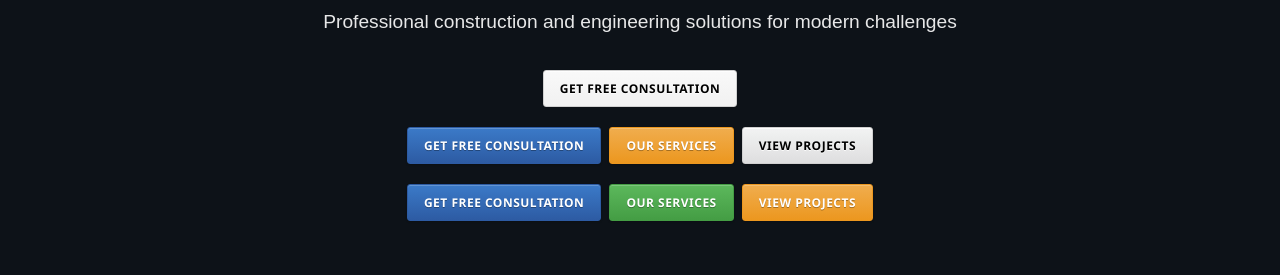
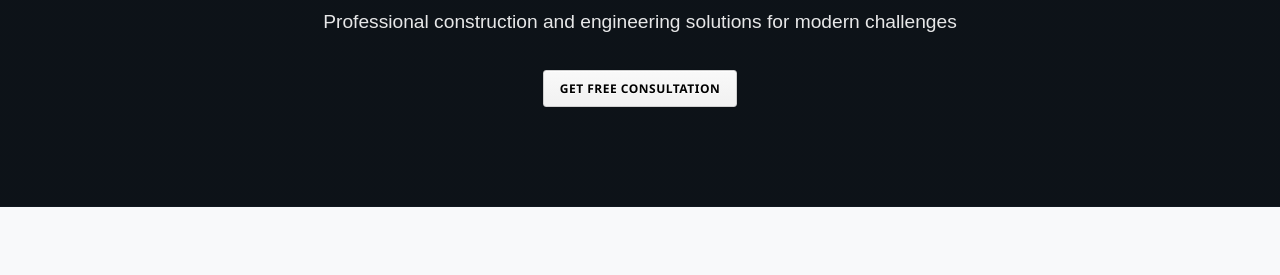
Before and after one commit to HubGitAi/my-portfolio, a plain HTML site: page index.html in a window 1280 px wide. Shown: the part 316-591 px from the top of the page. Drawn offline with Linux system fonts and the light colour scheme.

Commit message:
Update index.html

```diff
--- a/index.html
+++ b/index.html
@@ -33,16 +33,6 @@
             <p>Professional construction and engineering solutions for modern challenges</p>
             <a href="#contact" class="btn">Get Free Consultation</a>
         </div>
-        <div class="button-group">
-    <a href="#contact" class="btn btn-primary">Get Free Consultation</a>
-    <a href="#services" class="btn btn-orange">Our Services</a>
-    <a href="#projects" class="btn btn-glass">View Projects</a>
-</div>
-        <div class="button-group">
-    <a href="#contact" class="btn btn-primary">Get Free Consultation</a>
-    <a href="#services" class="btn btn-green">Our Services</a>
-    <a href="#projects" class="btn btn-orange">View Projects</a>
-</div>
      </section>
 
     <!-- Services Section -->
```
